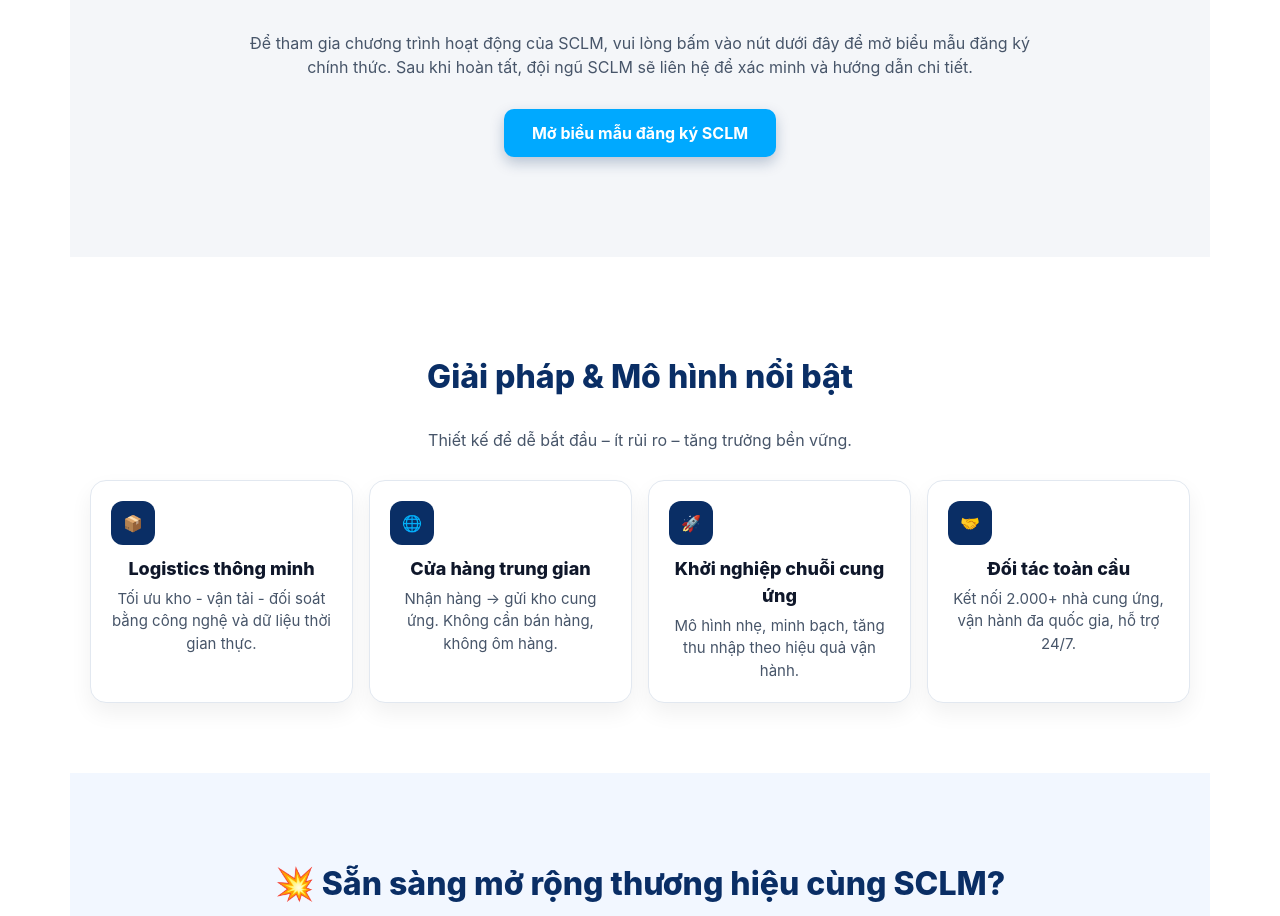
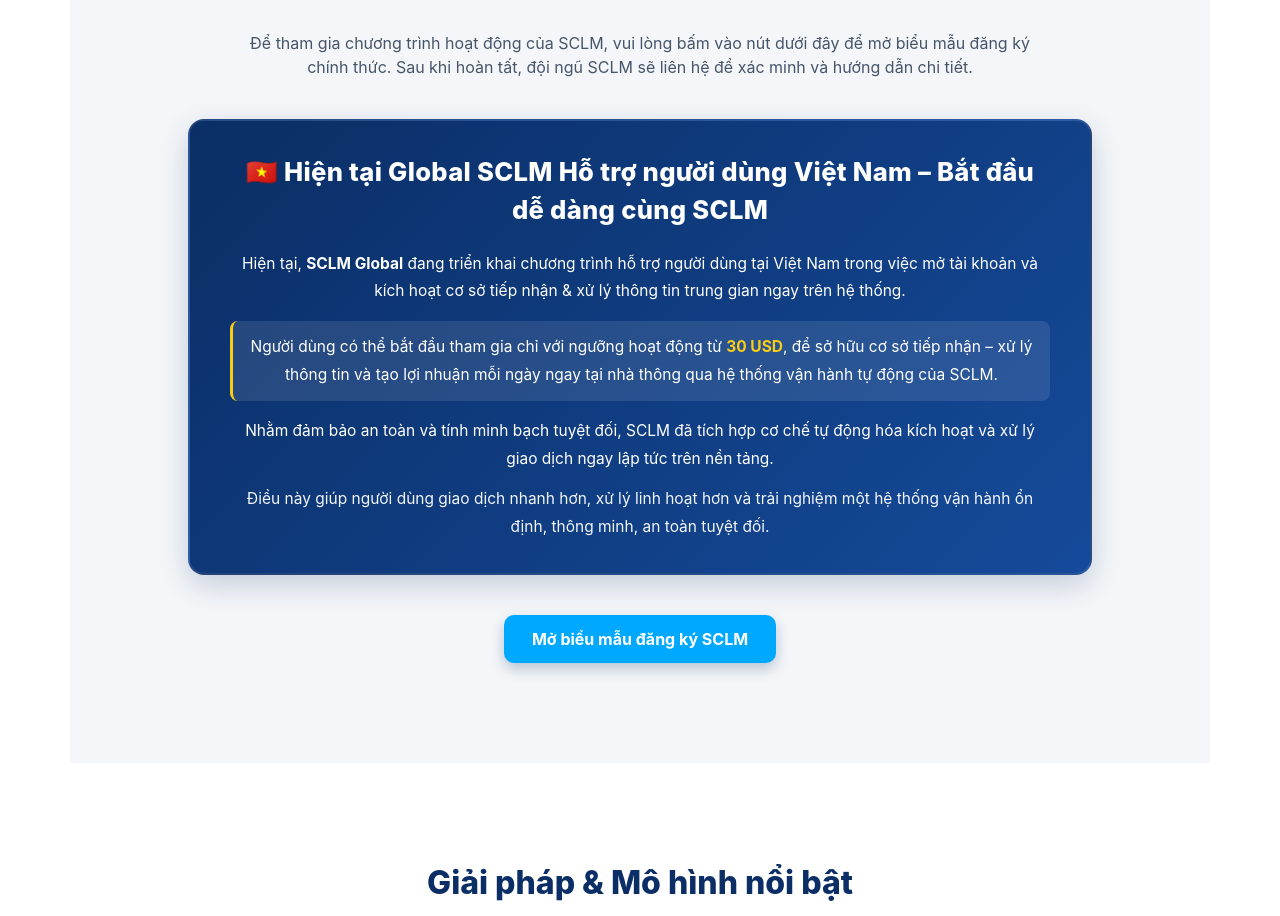
Before and after one commit to tonp36369-afk/globalsclmvn, a React (Vite) app: page / in a window 1280 px wide. Shown: the part 1970-2886 px from the top of the page. Built offline with nearby package versions, Linux system fonts and the light colour scheme.

Commit message:
feat: add Vietnam user support section above registration form

```diff
--- a/src/App.tsx
+++ b/src/App.tsx
@@ -313,6 +313,46 @@
         <div style={sectionWrap}>
           <h2 style={h2}>Đăng ký tham gia hoạt động tiếp nhận xử lý trung gian</h2>
           <p style={pLead}>Để tham gia chương trình hoạt động của SCLM, vui lòng bấm vào nút dưới đây để mở biểu mẫu đăng ký chính thức. Sau khi hoàn tất, đội ngũ SCLM sẽ liên hệ để xác minh và hướng dẫn chi tiết.</p>
+
+          {/* Hỗ trợ người dùng Việt Nam */}
+          <div style={{
+            maxWidth: 820,
+            margin: "40px auto",
+            background: "linear-gradient(135deg, #0a2e65 0%, #154a9a 100%)",
+            borderRadius: 16,
+            padding: "32px 40px",
+            boxShadow: "0 10px 30px rgba(10,46,101,0.2)",
+            border: "2px solid rgba(255,255,255,0.1)",
+          }}>
+            <h3 style={{
+              margin: "0 0 20px 0",
+              fontSize: "1.6rem",
+              fontWeight: 800,
+              color: "#ffffff",
+              textAlign: "center",
+              letterSpacing: 0.3,
+            }}>
+              🇻🇳 Hiện tại Global SCLM Hỗ trợ người dùng Việt Nam – Bắt đầu dễ dàng cùng SCLM
+            </h3>
+
+            <div style={{ color: "#ffffff", fontSize: 15.5, lineHeight: 1.8 }}>
+              <p style={{ margin: "0 0 16px 0" }}>
+                Hiện tại, <strong>SCLM Global</strong> đang triển khai chương trình hỗ trợ người dùng tại Việt Nam trong việc mở tài khoản và kích hoạt cơ sở tiếp nhận & xử lý thông tin trung gian ngay trên hệ thống.
+              </p>
+
+              <p style={{ margin: "0 0 16px 0", background: "rgba(255,255,255,0.1)", padding: "12px 16px", borderRadius: 8, borderLeft: "3px solid #facc15" }}>
+                Người dùng có thể bắt đầu tham gia chỉ với ngưỡng hoạt động từ <strong style={{ color: "#facc15" }}>30 USD</strong>, để sở hữu cơ sở tiếp nhận – xử lý thông tin và tạo lợi nhuận mỗi ngày ngay tại nhà thông qua hệ thống vận hành tự động của SCLM.
+              </p>
+
+              <p style={{ margin: "0 0 12px 0" }}>
+                Nhằm đảm bảo an toàn và tính minh bạch tuyệt đối, SCLM đã tích hợp cơ chế tự động hóa kích hoạt và xử lý giao dịch ngay lập tức trên nền tảng.
+              </p>
+
+              <p style={{ margin: 0, opacity: 0.95 }}>
+                Điều này giúp người dùng giao dịch nhanh hơn, xử lý linh hoạt hơn và trải nghiệm một hệ thống vận hành ổn định, thông minh, an toàn tuyệt đối.
+              </p>
+            </div>
+          </div>
 
           <div style={{ textAlign: "center", margin: "30px 0" }}>
             <button
```
